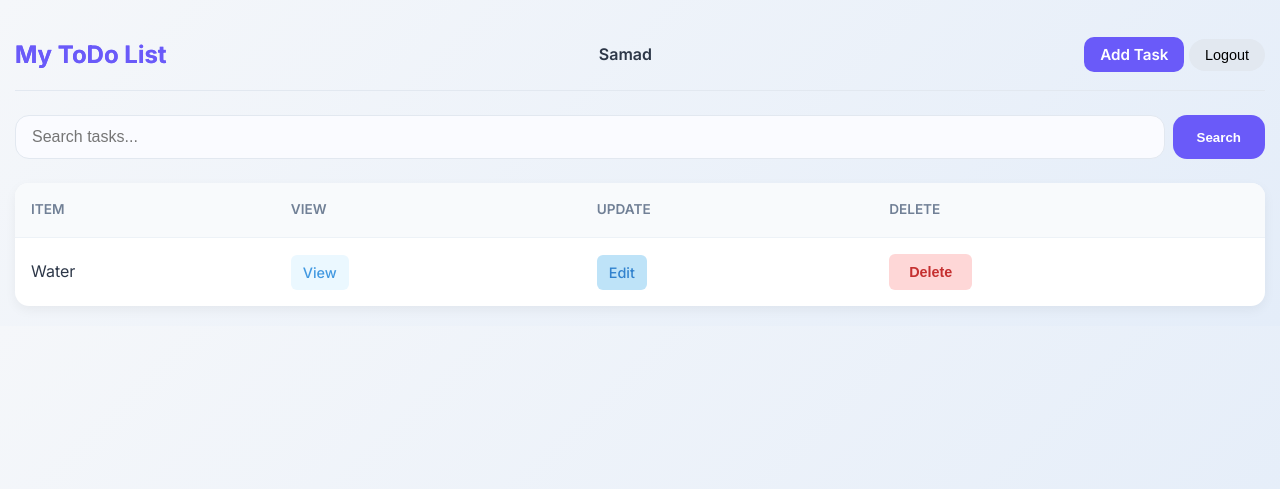
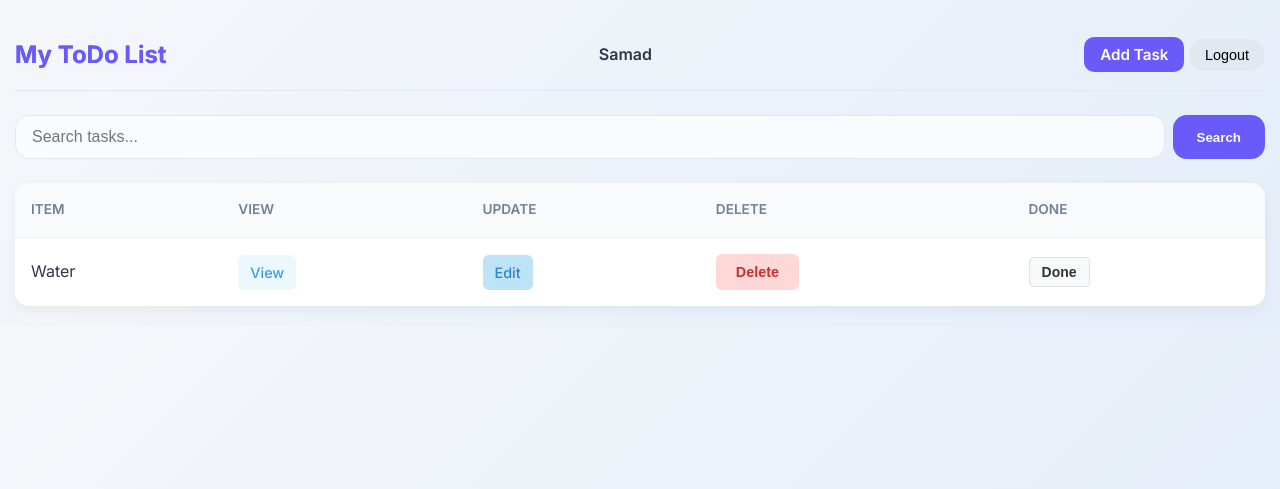
Before and after one commit to Samadseven07/ToDo-app, a Django app: page / in a window 1280 px wide. Shown: the top 489 px of the page. Run offline with Django 5.2, Linux system fonts and the light colour scheme; a user stored in the database is signed in; data comes from the database, SQL or seed files in the repository; both versions use the stored data as it was after the commit.

Commit message:
added Done button

```diff
--- a/base/templates/base/task_form.html
+++ b/base/templates/base/task_form.html
@@ -23,10 +23,10 @@
                 {{ form.description }}
             </div>
 
-            <div class="form-group">
+            {% comment %} <div class="form-group">
                 <label for="{{ form.complete.id_for_label }}">Complete:</label>
                 {{ form.complete }}
-            </div>
+            </div> {% endcomment %}
 
             <div class="form-actions">
                 <button type="submit" class="btn-submit">{% if task %}Update{% else %}Create{% endif %} Task</button>
--- a/base/templates/base/task_list.html
+++ b/base/templates/base/task_list.html
@@ -2,6 +2,35 @@
 {% load static %}
 
 {% block body %}
+    <style>
+        .btn-done {
+            background-color: #f8f9fa; /* light gray (default) */
+            color: #333;
+            border: 1px solid #dee2e6;
+            padding: 6px 12px;
+            border-radius: 4px;
+            cursor: pointer;
+            font-size: 14px;
+            font-weight: 600;
+            transition: background-color 0.2s ease, color 0.2s ease, border-color 0.2s ease;
+        }
+
+        .btn-done:hover {
+            background-color: #e9ecef; /* slightly darker gray on hover */
+            border-color: #cbd5e0;
+        }
+
+        .btn-done.completed {
+            background-color: #4CAF50; /* green */
+            color: white;
+            border-color: #45a049;
+        }
+
+        .btn-done.completed:hover {
+            background-color: #45a049; /* darken green on hover */
+            border-color: #3d8b40;
+        }
+    </style>
     <!-- Top Header Bar -->
     <div class="top-header">
         <h1 class="site-title">
@@ -40,6 +69,7 @@
                     <th>View</th>
                     <th>Update</th>
                     <th>Delete</th>
+                    <th>Done</th>
                 </tr>
             </thead>
             <tbody>
@@ -52,6 +82,12 @@
                             <button type="button" class="btn-delete"
                                     onclick="confirmDelete({{ task.id }}, '{{ task.title|escapejs }}')">
                                 Delete
+                            </button>
+                        </td>
+                        <td data-label="Done">
+                            <button type="button" class="btn-done {% if task.completed %}completed{% endif %}"
+                                    onclick="toggleDone(this, {{ task.id }})">
+                                Done
                             </button>
                         </td>
                     </tr>
@@ -74,6 +110,7 @@
         </div>
     </div>
 
+    <!-- JavaScript -->
     <script>
     function confirmDelete(taskId, taskTitle) {
         const modal = document.getElementById('deleteModal');
@@ -113,6 +150,11 @@
             if (e.target === modal) modal.style.display = 'none';
         };
     }
+
+    // Toggle Done button green/white
+    function toggleDone(button, taskId) {
+        button.classList.toggle('completed');
+    }
     </script>
 
 {% endblock body %}
--- a/base/views.py
+++ b/base/views.py
@@ -33,8 +33,6 @@ class RegisterPage(FormView):
         if self.request.user.is_authenticated:
             return redirect('tasks')
         return super(RegisterPage, self).get("register")
-
-
 
 
 class TaskList(LoginRequiredMixin, ListView):
```
Also changed, not shown: base/static/js/scripts.js (+10 -5 lines), base/static/base/style.css (line endings or trailing spaces), db.sqlite3.
